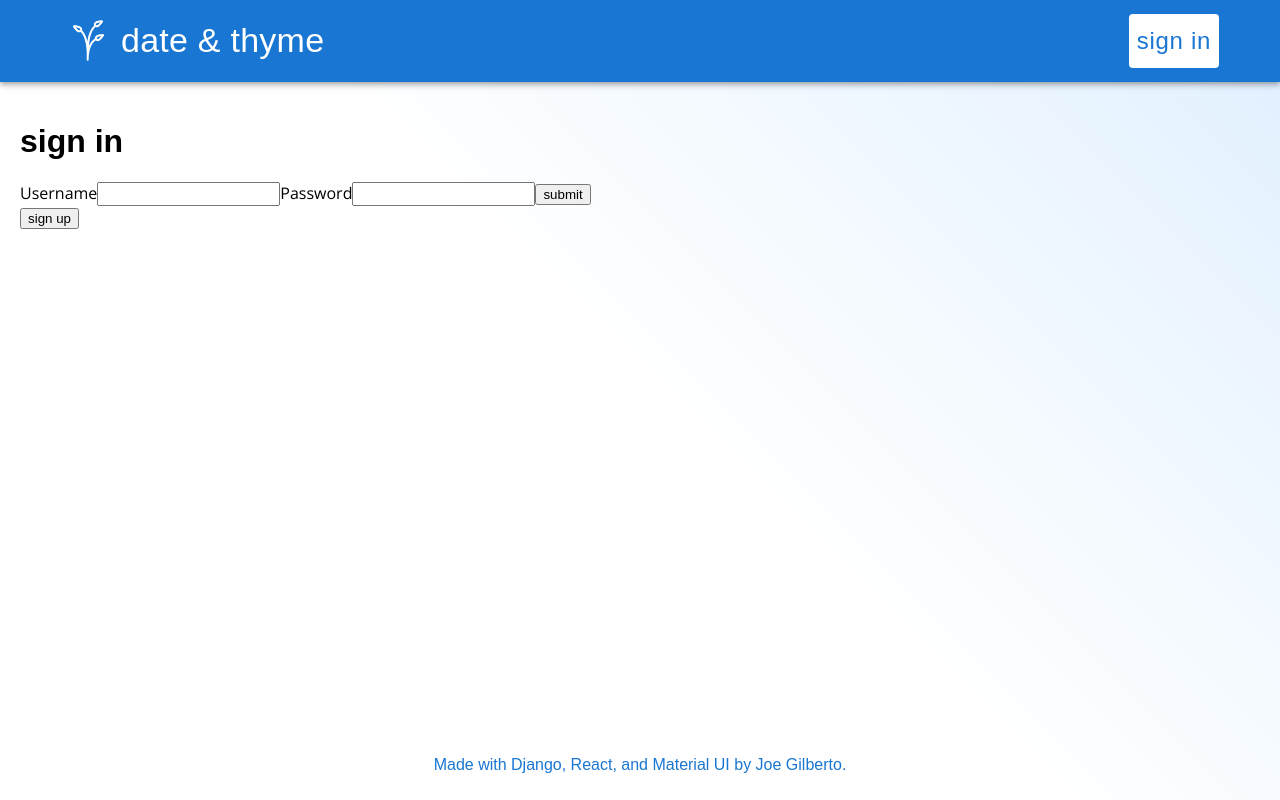
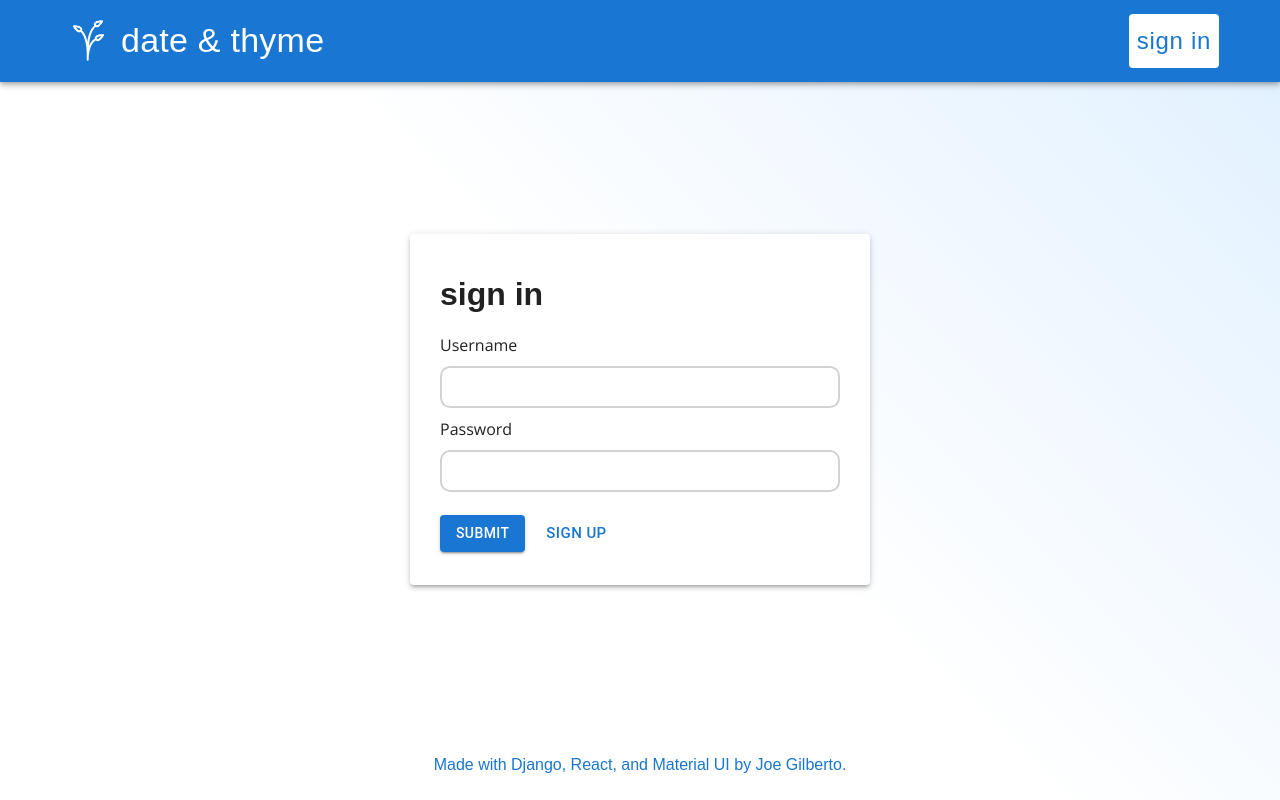
Before and after one commit to joekgilberto/date-and-thyme, a React (Create React App) app in the folder frontend/: page /auth in a window 1280 px wide. Built offline with nearby package versions, Linux system fonts and the light colour scheme; no server answers; a web font is replaced by a local one.

Commit message:
updates auth page and components styling

```diff
--- a/frontend/src/components/SignIn/SignIn.jsx
+++ b/frontend/src/components/SignIn/SignIn.jsx
@@ -5,8 +5,13 @@ import * as authServices from '../../utilities/auth-services'
 import { FridgeContext } from "../../data";
 import { setUserToken, setUsername } from '../../utilities/auth-token'
 import { useNavigate } from 'react-router-dom';
+import Button from '@mui/material/Button';
 
-export default function SignIn({initState}) {
+export default function SignIn({ handleClick }) {
+    const initState = {
+        username: "",
+        password: "",
+    }
 
     const navigate = useNavigate()
 
@@ -20,26 +25,29 @@ export default function SignIn({initState}) {
 
     async function handleSubmit(e) {
         e.preventDefault()
-        await authServices.login(formData).then((res)=>{
+        await authServices.login(formData).then((res) => {
             setUsername(formData.username)
             setUserToken(res.token)
             setToggle(!toggle)
             navigate('/')
         })
-        .catch((err)=>console.log(err))
+            .catch((err) => console.log(err))
     };
 
     return (
         <div className='SignIn'>
             <h1>Sign In</h1>
-            <form onSubmit={handleSubmit}>
+            <form className='auth-form' onSubmit={handleSubmit}>
                 <label>Username
                     <input type="text" name="username" onChange={handleChange} value={formData.username} required />
                 </label>
                 <label>Password
-                    <input type="text" name="password" onChange={handleChange} value={formData.password} required />
+                    <input type="password" name="password" onChange={handleChange} value={formData.password} required />
                 </label>
-                <button type='submit'>Submit</button>
+                <div className='auth-buttons'>
+                    <Button type='submit' variant='contained' style={{ margin: '10px 5px 10px 0' }}>Submit</Button>
+                    <Button size="large" onClick={handleClick} style={{ margin: '10px 0 10px 5px' }}>Sign Up</Button>
+                </div>
             </form>
         </div>
     );
--- a/frontend/src/components/SignUp/SignUp.jsx
+++ b/frontend/src/components/SignUp/SignUp.jsx
@@ -5,13 +5,22 @@ import * as authServices from '../../utilities/auth-services'
 import { FridgeContext } from "../../data";
 import { setUserToken, setUsername } from '../../utilities/auth-token'
 import { useNavigate } from 'react-router-dom';
+import Button from '@mui/material/Button';
 
-export default function SignUp({initState}) {
+export default function SignUp({ handleClick }) {
+
+    const initState = {
+        username: "",
+        password: "",
+        reenterPassword: ""
+    }
 
     const navigate = useNavigate()
 
     const { toggle, setToggle } = useContext(FridgeContext);
     const [formData, setFormData] = useState(initState);
+    const [error, setError] = useState(null);
+
 
     function handleChange(e) {
         const updatedData = { ...formData, [e.target.name]: e.target.value }
@@ -20,26 +29,40 @@ export default function SignUp({initState}) {
 
     async function handleSubmit(e) {
         e.preventDefault()
-        await authServices.signUp(formData).then((res)=>{
-            setUsername(formData.username)
-            setUserToken(res.token)
-            setToggle(!toggle)
-            navigate('/')
-        })
-        .catch((err)=>console.log(err))
+        if (formData.password === formData.reenterPassword) {
+            delete formData.reenterPassword
+            await authServices.signUp(formData).then((res) => {
+                setUsername(formData.username)
+                setUserToken(res.token)
+                setToggle(!toggle)
+                setError(null)
+                navigate('/')
+            })
+                .catch((err) => console.log(err))
+        } else {
+            setError('Passwords do not match.')
+            setFormData(initState)
+        }
     };
 
     return (
         <div className='SignUp'>
             <h1>Sign Up</h1>
-            <form onSubmit={handleSubmit}>
+            <form className='auth-form' onSubmit={handleSubmit}>
                 <label>Username
                     <input type="text" name="username" onChange={handleChange} value={formData.username} required />
                 </label>
                 <label>Password
-                    <input type="text" name="password" onChange={handleChange} value={formData.password} required />
+                    <input type="password" name="password" onChange={handleChange} value={formData.password} required />
                 </label>
-                <button type='submit'>Submit</button>
+                <label>Re-Enter Password
+                    <input type="password" name="reenterPassword" onChange={handleChange} value={formData.reenterPassword} required />
+                </label>
+                <p className="password-error">{error}</p>
+                <div className='auth-buttons'>
+                    <Button type='submit' variant='contained' style={{ margin: '10px 5px 10px 0' }}>Submit</Button>
+                    <Button size="large" onClick={handleClick} style={{ margin: '10px 0 10px 5px' }}>Sign In</Button>
+                </div>
             </form>
         </div>
     );
--- a/frontend/src/pages/Auth/Auth.css
+++ b/frontend/src/pages/Auth/Auth.css
@@ -0,0 +1,32 @@
+.Auth {
+    height: calc(100vh - 185px);
+    display: flex;
+    justify-content: center;
+    align-items: center;
+}
+
+.auth-card {
+    display: flex;
+    justify-content: center;
+    align-items: center;
+    overflow-y: scroll;
+}
+
+.auth-form {
+    min-width: 400px;
+    display: flex;
+    flex-direction: column;
+}
+
+.auth-form input {
+    width: 100%;
+    border: 2px solid #d2d2d2;
+    color: #1976d2;
+    padding: 10px;
+    border-radius: 10px;
+    margin: 10px 0;
+}
+
+.password-error{
+    color: #ff0000;
+}
--- a/frontend/src/pages/Auth/Auth.jsx
+++ b/frontend/src/pages/Auth/Auth.jsx
@@ -1,35 +1,40 @@
 import './Auth.css';
 
-import { useState,useEffect } from 'react';
+import { useState, useEffect, useContext } from 'react';
 import { useNavigate } from 'react-router-dom';
 import { getUserToken } from '../../utilities/auth-token'
+import Paper from '@mui/material/Paper';
+import Button from '@mui/material/Button';
+import { FridgeContext } from "../../data";
 
+
+import BackgroundText from '../../components/BackgroundText/BackgroundText';
 import SignIn from '../../components/SignIn/SignIn';
 import SignUp from '../../components/SignUp/SignUp';
 
 export default function Auth() {
-    const initState = {
-        username: "",
-        password: "",
-    }
+
+    const { OpenSans } = useContext(FridgeContext);
 
     const navigate = useNavigate()
     const [signIn, setSignIn] = useState(true)
 
-    useEffect(()=>{
-        if(getUserToken()){
+    useEffect(() => {
+        if (getUserToken()) {
             navigate('/')
         }
-    },[])
+    }, [])
 
-    function handleClick(){
+    function handleClick() {
         setSignIn(!signIn)
     }
 
     return (
         <div className='Auth'>
-            {signIn?<SignIn initState={initState} />:<SignUp initState={initState} />}
-            {signIn?<button onClick={handleClick}>Sign Up</button>:<button onClick={handleClick}>Sign In</button>}
+            <Paper elevation={3} style={{ ...OpenSans, padding: '20px 30px' }}>
+
+                {signIn ? <SignIn handleClick={handleClick} /> : <SignUp handleClick={handleClick} />}
+            </Paper>
         </div>
     );
 }
--- a/frontend/src/utilities/auth-services.js
+++ b/frontend/src/utilities/auth-services.js
@@ -12,8 +12,8 @@ export async function login(data) {
 
 export async function signUp(data) {
     try {
-        return await authAPI.signUp(data).then((res)=>{
-            authAPI.login(res).then((token)=>{
+        return await authAPI.signUp(data).then(async (res)=>{
+            return await authAPI.login(data).then((token)=>{
                 return token
             })
         })
```
